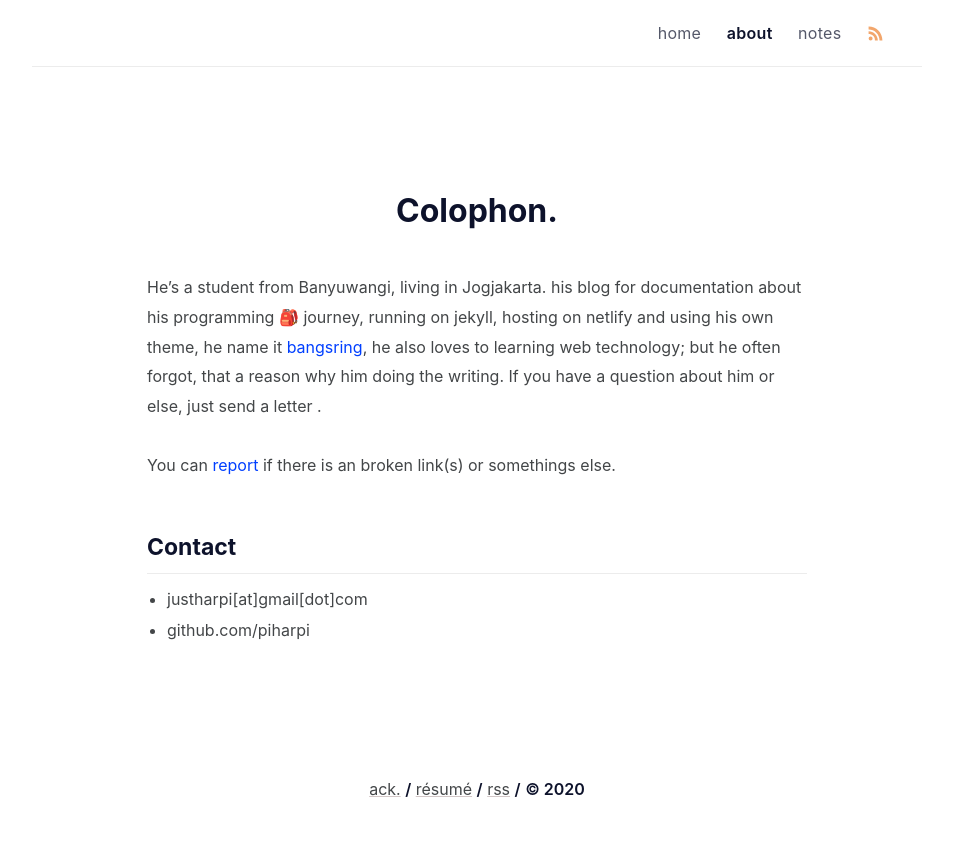
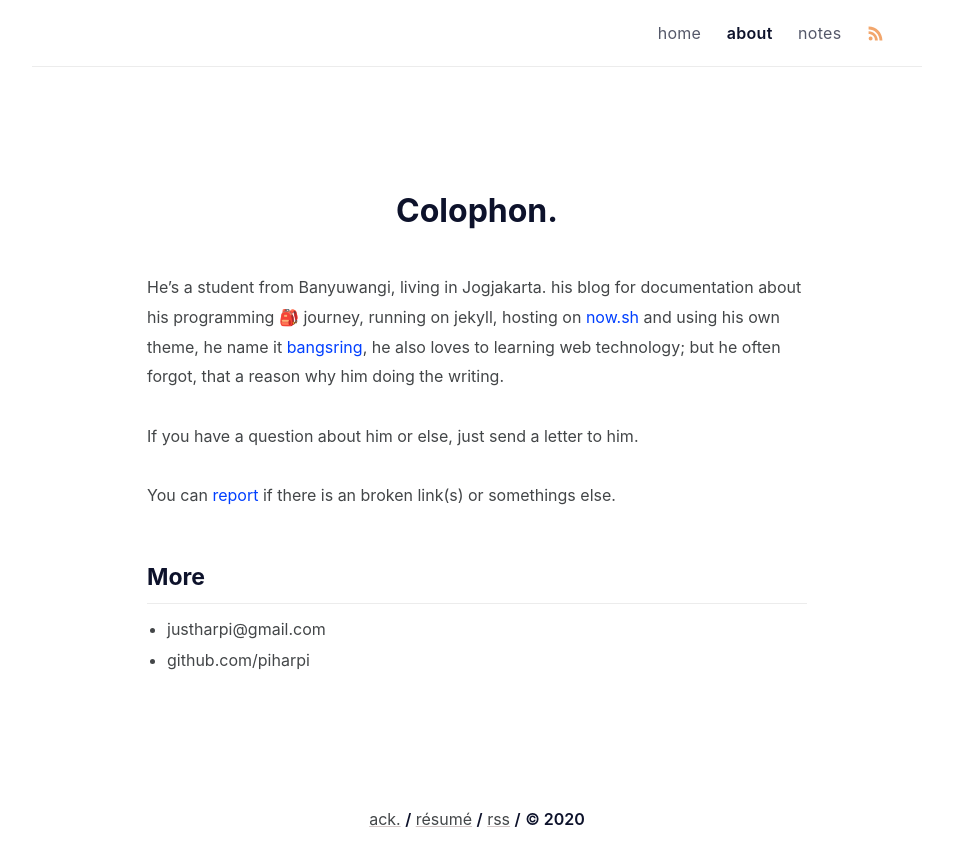
Before and after one commit to piharpi/piharpi.com, a Jekyll site: the page built from about.md, in a window 1280 px wide. Shown: the top 866 px of the page, without its empty margins (163-1116 px from the left). Built offline with Jekyll 4.4.1, drawn with Linux system fonts in a browser that asks for light colours.

Commit message:
updated about

```diff
--- a/about.md
+++ b/about.md
@@ -6,11 +6,13 @@ excerpt: Hello peeps, I'm student of computer science from Banyuwangi, living in
 comments: false
 ---
 
-He's a student from Banyuwangi, living in Jogjakarta. his blog for documentation about his programming 🎒 journey, running on jekyll, hosting on netlify and using his own theme, he name it <a href="https://github.com/piharpi/piharpi.com" target="_blank" rel="noopener">bangsring</a>, he also loves to learning web technology; but he often forgot, that a reason why him doing the writing. If you have a question about him or else, just send a letter .
+He's a student from Banyuwangi, living in Jogjakarta. his blog for documentation about his programming 🎒 journey, running on jekyll, hosting on [now.sh](http://now.sh) and using his own theme, he name it <a href="https://github.com/piharpi/piharpi.com" target="_blank" rel="noopener">bangsring</a>, he also loves to learning web technology; but he often forgot, that a reason why him doing the writing.
+
+If you have a question about him or else, just send a letter to him.
 
 You can [report](http://github.com/piharpi/piharpi.com/issues/new) if there is an broken link(s) or somethings else.
 
-### Contact
+### More
 
-- justharpi[at]gmail[dot]com
+- justharpi@gmail.com
 - github.com/piharpi
```
